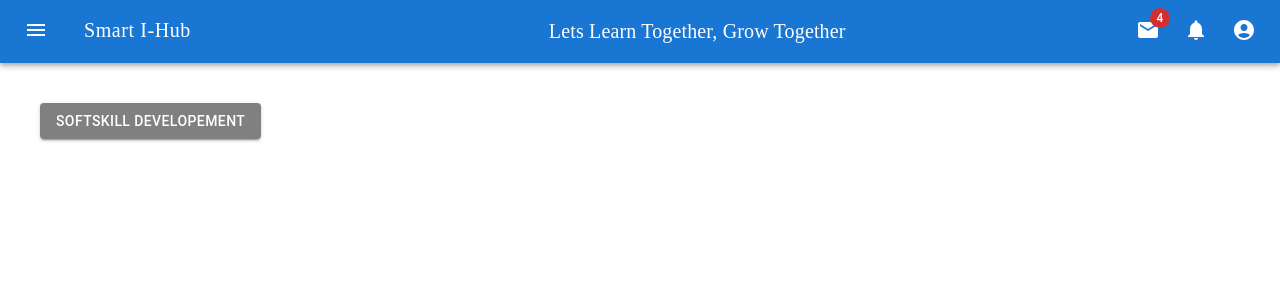
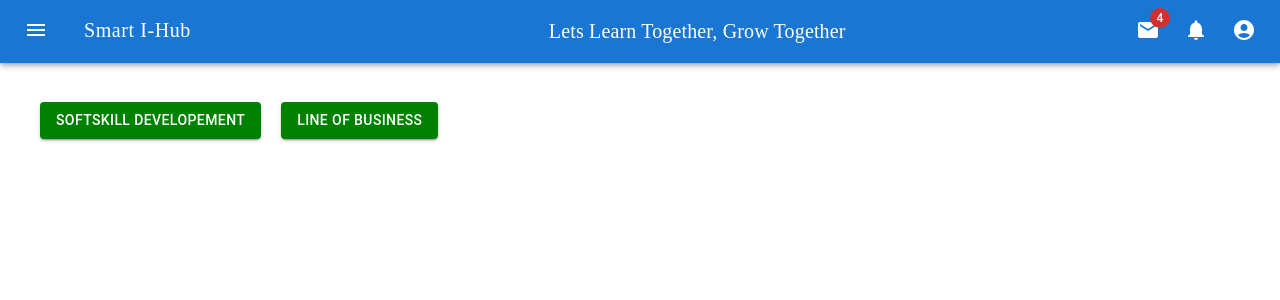
Before and after one commit to Krishnaja99/smart-information_hub, a React (Create React App) app: page /advancements in a window 1280 px wide. Shown: the top 300 px of the page. Built offline with nearby package versions, Linux system fonts and the light colour scheme.

Commit message:
Advancement Changes

```diff
--- a/src/components/Base Data/Advancement/Advancement.module.css
+++ b/src/components/Base Data/Advancement/Advancement.module.css
@@ -1,3 +1,6 @@
 .channelLinks {
+  display: flex;
+  flex-direction: row;
+  gap: 20px;
   margin: 40px 0 0 40px;
 }
--- a/src/components/Base Data/Advancement/Knowledge.jsx
+++ b/src/components/Base Data/Advancement/Knowledge.jsx
@@ -4,15 +4,30 @@ import styles from "./Advancement.module.css";
 
 const Knowledge = () => {
   return (
-    <div className={styles.channelLinks}>
+<div className={styles.channelLinks}>
+
+    <div>
       <Button
         variant="contained"
-        sx={{ backgroundColor: "gray" }}
+        sx={{ backgroundColor: "green" }}
         href="https://smartims.sharepoint.com/:f:/s/InsurancePractice-InsuranceKnowledgeManagement/Eg4PNojOqhZBv_bZ3IhhxgwBPRgpJ9OA1UJ7FO2QP13O0w"
         target="_blank"
       >
         Softskill Developement
       </Button>
+      </div>
+<div>
+      <Button
+        variant="contained"
+        sx={{ backgroundColor: "green" }}
+        href="https://smartims.sharepoint.com/:f:/s/InsurancePractice-InsuranceKnowledgeManagement/EquDK1fTrD1CmQ7tJVAPrjABP2AKw5Vvup6virt2tl3c5g?e=KOtsYZ"
+        target="_blank"
+      >
+        Line of Business
+
+      </Button>
+      </div>
+
     </div>
   );
 };
```
